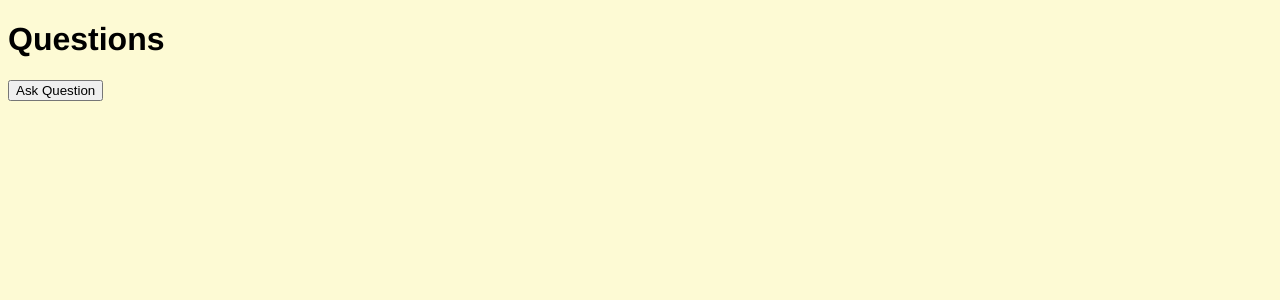
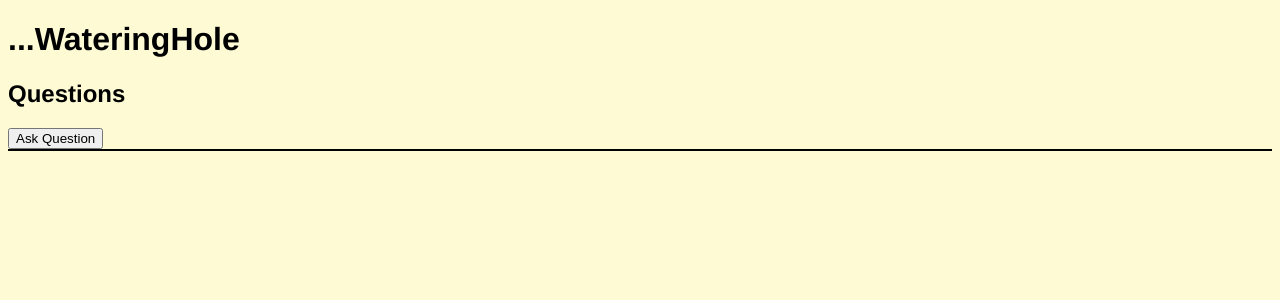
Before and after one commit to GoblinShark51/Watering-Hole, a React app: page /questions in a window 1280 px wide. Shown: the top 300 px of the page. Built offline with nearby package versions, Linux system fonts and the light colour scheme; no server answers.

Commit message:
adding css

```diff
--- a/client/components/Login/Login-Signup.jsx
+++ b/client/components/Login/Login-Signup.jsx
@@ -12,11 +12,11 @@ function LoginSignup() {
   let ENDPOINT;
 
   // changing the value of the route to send request to depending on state
-  hasAccount ? ENDPOINT = '/login' : ENDPOINT = '/signup';
+  hasAccount ? (ENDPOINT = '/login') : (ENDPOINT = '/signup');
 
   const handleClick = (event) => {
-  const username = event.target.username.value
-  const password = event.target.password.value
+    const username = event.target.username.value;
+    const password = event.target.password.value;
 
     console.log('Verified: got username and password');
     // realized this has to be a POST request no matter what, you can send info in the body of the request BUT
@@ -25,13 +25,14 @@ const handleClick = (event) => {
     fetch(ENDPOINT, {
       method: 'POST',
       headers: {
-      'Content-Type': 'application/json'
+        'Content-Type': 'application/json',
       },
       body: JSON.stringify({
         username,
-      password
+        password,
+      }),
     })
-  }).then((response) => {
+      .then((response) => {
         console.log('Verified: recieved response from server.');
         return response.json();
       })
@@ -39,17 +40,14 @@ const handleClick = (event) => {
         // do something
         setUsername({
           username: data.username,
-      id: data._id
-    })
-
-    console.log('Logged in with: ', data);
-
-    return navigate('/questions', {replace: true}), [navigate];
+          id: data._id,
+        });
+        if (username) navigate('/questions', { replace: true }), [navigate];
       })
       .catch((err) => {
         console.log(err);
-  })
-}
+      });
+  };
 
   return (
     // using fragment as a wrapper instead of a div as to not have ajacent elements
@@ -57,17 +55,19 @@ const handleClick = (event) => {
       <div className='LoginSignup'>
         <h1>Welcome to the WateringHole</h1>
         <div className='signupBox'>
-        <form onSubmit={(event) => {
+          <form
+            onSubmit={(event) => {
               event.preventDefault();
-          handleClick(event)
-        }}>
+              handleClick(event);
+            }}
+          >
             <input type='text' name='username' />
             <br />
             <br />
             <input type='text' name='password' />
             <br />
             {/* this is just here because I can't figure out how to wrap a submite button with the link tag */}
-          <input type="submit" name="" id="" />
+            <input type='submit' name='' id='' />
           </form>
           {username}
 
--- a/client/components/questionList.jsx
+++ b/client/components/questionList.jsx
@@ -55,7 +55,8 @@ function QuestionList() {
     return (
       <div id='page-question-list'>
         <header id='question-list-header'>
-            <h1>Questions</h1>
+            <h1>...WateringHole</h1>
+            <h2>Questions</h2>
         </header>
         <button id='ask-btn' onClick={askButtonHandler}>Ask Question</button>
         <div id='question-list-container'>
--- a/client/index.js
+++ b/client/index.js
@@ -9,6 +9,7 @@ import QuestionAsk from './components/questionAsk.jsx';
 
 //style
 import styles from './scss/stylish.css';
+import jaredSteeze from './scss/jaredStyles.css';
 
 const root = ReactDOM.createRoot(document.getElementById('root'));
 root.render(
--- /dev/null
+++ b/client/scss/jaredStyles.css
@@ -0,0 +1,18 @@
+/* .question-page-body {
+    background-color: #FFE3A0;
+    width: 80%;
+    height: auto;
+    padding: 50px;
+    box-shadow: 5px 5px 5px lightblue;
+    margin: auto;
+} */
+
+#question-list-container{
+    display: flex;
+    flex-direction: column;
+    border: 1px solid black;
+}
+
+.question-preview {
+    border: 1px solid black;
+}
```
Lines whose indentation alone changed are shown as unchanged.
